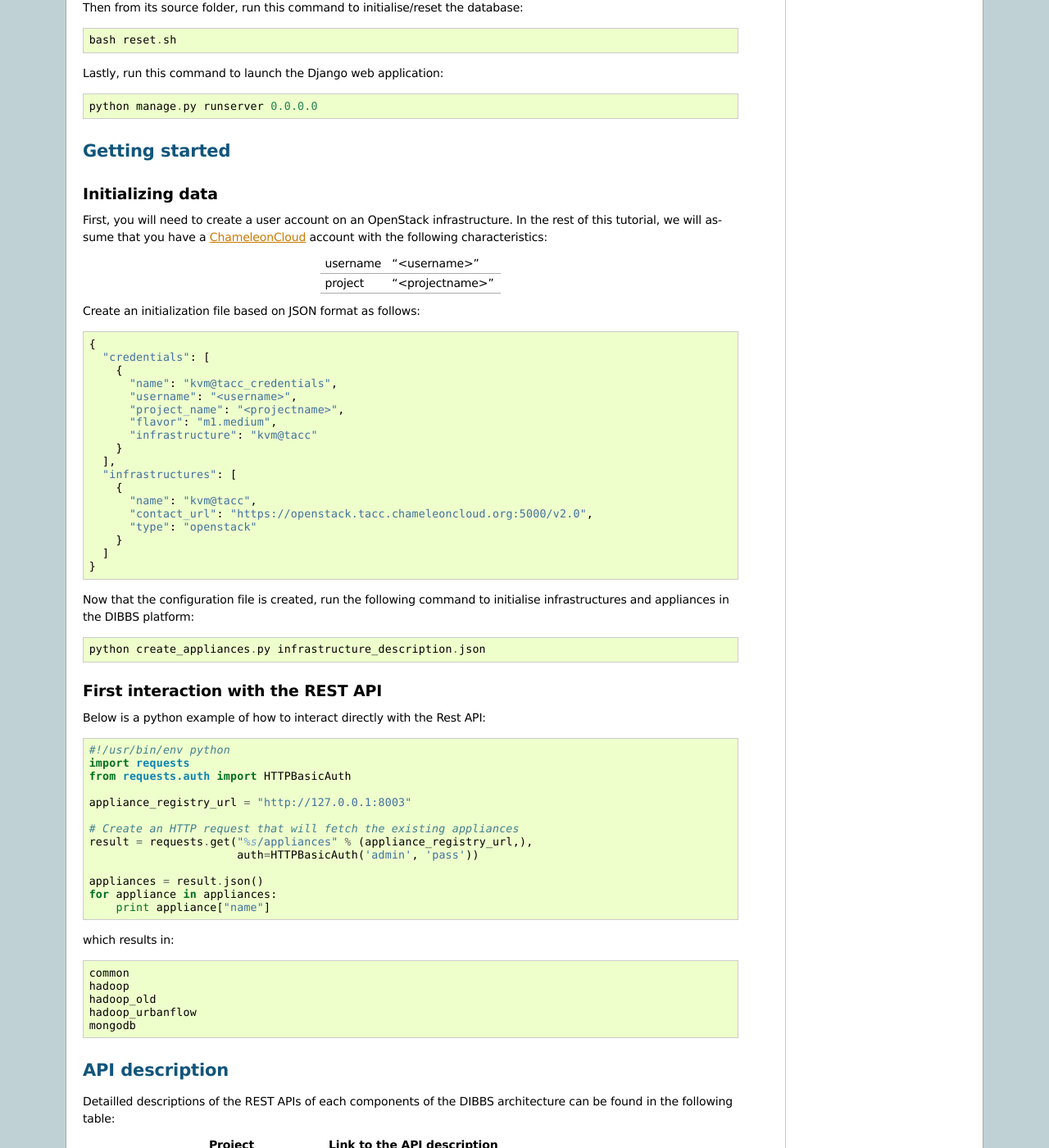
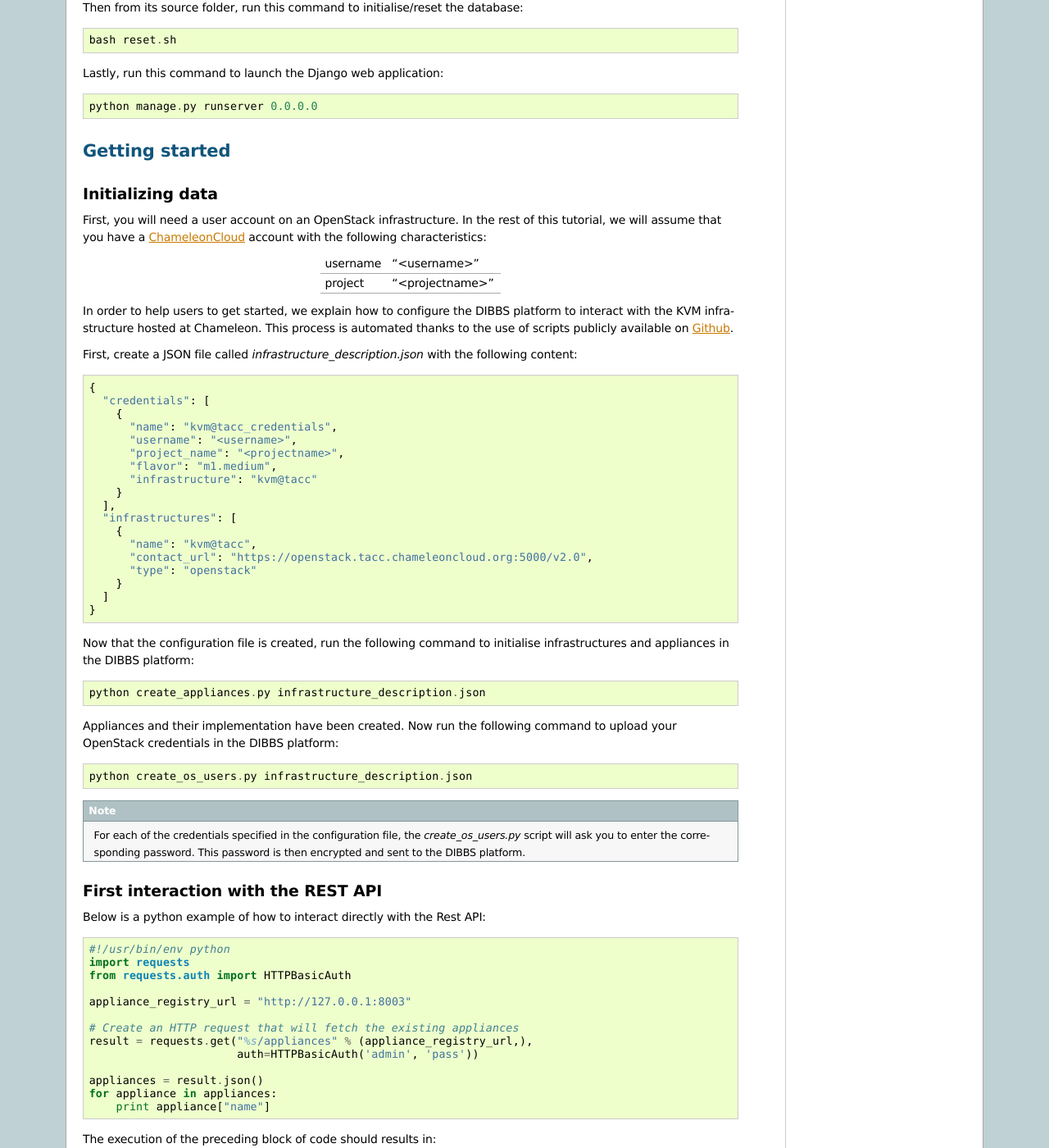
Before and after one commit to DIBBS-project/DIBBS-project.github.io, a Sphinx documentation site: the page built from docs/index.rst, in a window 1280 px wide and 1400 px high, scrolled down 1052 px. Shown: the whole window at 82% size. Built offline with Sphinx 7.4.7, drawn with Linux system fonts in a browser that asks for light colours; some of the changed text lies outside the part shown.

Commit message:
first draft of DIBBS documentation;

```diff
--- a/docs/index.rst
+++ b/docs/index.rst
@@ -13,9 +13,9 @@ Introduction
 ============
 
 The DIBBS project provides a set of independent projects which, when they are
-collaborating, are constituting an operation publishing platform. These projects
-require a python 2.7 environment to be able to run, and their dependencies are
-meant to be installed via the *pip* package manager.
+collaborating, are constituting a platform for publishing operations. These
+projects require a python 2.7 environment to be able to run, and their
+dependencies are meant to be installed via the *pip* package manager.
 
 Installation
 ============
@@ -54,13 +54,12 @@ In this section we show how to install the projects that are composing the DIBBS
 platform. A fully configured DIBBS platform requires the following projects to
 be configured:
 
-  * **Central Authentication System**
-  * **Architecture Portal**
-  * **Appliance Registry**
-  * **Resource Manager**
-  * **Operation Registry**
-  * **Operation Manager**
-
+  * `Central Authentication System <https://github.com/DIBBS-project/central_authentication_service>`__
+  * `Architecture Portal <https://github.com/DIBBS-project/architecture_portal>`__
+  * `Appliance Registry <https://github.com/DIBBS-project/appliance_registry>`__
+  * `Resource Manager <https://github.com/DIBBS-project/resource_manager>`__
+  * `Operation Registry <https://github.com/DIBBS-project/operation_registry>`__
+  * `Operation Manager <https://github.com/DIBBS-project/operation_manager>`__
 
 These projects are all Django projects and they share the same installation
 instructions. In the remaining of this section, detailled instructions will be
@@ -95,7 +94,13 @@ the rest of this tutorial, we will assume that you have a `ChameleonCloud
 | project  | "<projectname>" |
 +----------+-----------------+
 
-Create an initialization file based on JSON format as follows::
+In order to help users to get started, we explain how to configure the DIBBS
+platform to interact with the KVM infrastructure hosted at Chameleon. This
+process is automated thanks to the use of scripts publicly available on `Github
+<https://github.com/DIBBS-project/DIBBS-Architecture-Demo>`__.
+
+First, create a JSON file called *infrastructure_description.json* with the
+following content::
 
     {
       "credentials": [
@@ -120,6 +125,14 @@ Now that the configuration file is created, run the following command to initial
 
     python create_appliances.py infrastructure_description.json
 
+Appliances and their implementation have been created. Now run the following command to upload your OpenStack credentials in the DIBBS platform::
+
+    python create_os_users.py infrastructure_description.json
+
+.. note::
+    For each of the credentials specified in the configuration file, the
+    *create_os_users.py* script will ask you to enter the corresponding
+    password. This password is then encrypted and sent to the DIBBS platform.
 
 
 First interaction with the REST API
@@ -141,7 +154,7 @@ Below is a python example of how to interact directly with the Rest API::
     for appliance in appliances:
         print appliance["name"]
 
-which results in::
+The execution of the preceding block of code should results in::
 
     common
     hadoop
@@ -152,8 +165,8 @@ which results in::
 API description
 ===============
 
-Detailled descriptions of the REST APIs of each components of the DIBBS
-architecture can be found in the following table:
+Detailled descriptions of the REST APIs of each components of the DIBBS platform
+can be found in the following table:
 
 +--------------------+----------------------------------------------------+
 | Project            | Link to the API description                        |
@@ -195,7 +208,7 @@ Below is an example of a python script that interact with a deployed infrastruct
     for appliance in appliances:
         print appliance.name
 
-which results in::
+The execution of the preceding block of code should results in::
 
     common
     hadoop
```
Also changed, not shown: other parts of docs/index.rst (+2 -2 lines), 5 other files.
